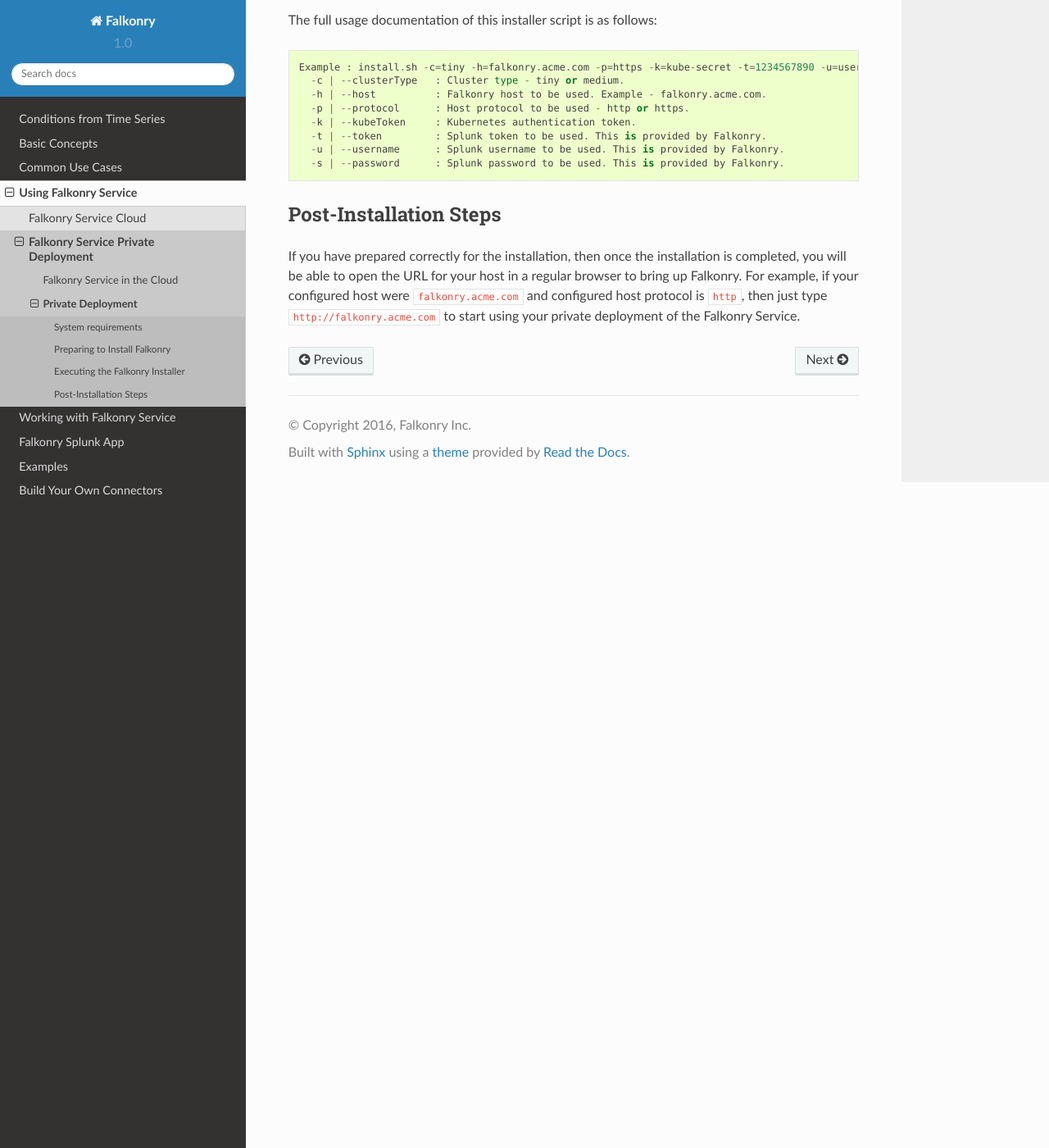
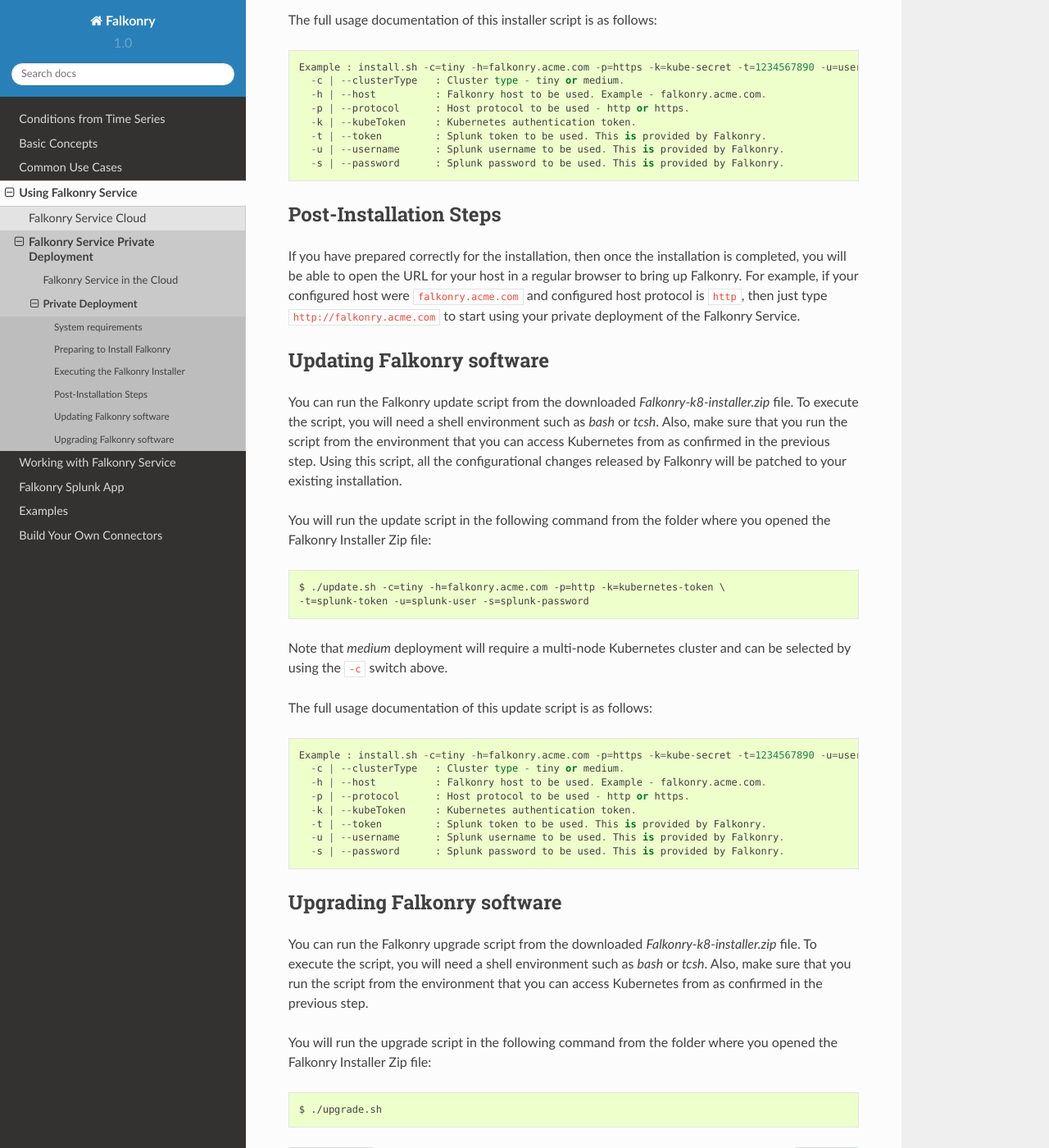
Before and after one commit to suhas-mehta/support, a Sphinx documentation site: the page built from docs/using/deployment.rst, in a window 1280 px wide and 1400 px high, scrolled down 2111 px. Shown: the whole window at 82% size. Built offline with Sphinx 7.4.7 and the Read the Docs theme 2.0.0, drawn with Linux system fonts in a browser that asks for light colours; some of the changed text lies outside the part shown.

Commit message:
adding update and upgrade note

```diff
--- a/docs/using/deployment.rst
+++ b/docs/using/deployment.rst
@@ -84,7 +84,7 @@
 Executing the Falkonry Installer
 --------------------------------
 
-You can run the Falkonry installer from the downloaded `falkonry.zip` file. To execute the
+You can run the Falkonry installer from the downloaded `Falkonry-k8-installer.zip` file. To execute the
 installer, you will need a shell environment such as `bash` or `tcsh`. Also, make sure
 that you run the Falkonry installer from the environment that you can access Kubernetes
 from as confirmed in the previous step.
@@ -117,3 +117,45 @@
 Falkonry. For example, if your configured host were ``falkonry.acme.com`` and configured
 host protocol is ``http``, then just type ``http://falkonry.acme.com`` to start using
 your private deployment of the Falkonry Service.
+
+Updating Falkonry software
+--------------------------
+
+You can run the Falkonry update script from the downloaded `Falkonry-k8-installer.zip` file. To execute the
+script, you will need a shell environment such as `bash` or `tcsh`. Also, make sure
+that you run the script from the environment that you can access Kubernetes
+from as confirmed in the previous step. Using this script, all the configurational changes released by Falkonry
+will be patched to your existing installation.
+
+You will run the update script in the following command from the folder where you opened the
+Falkonry Installer Zip file::
+
+  $ ./update.sh -c=tiny -h=falkonry.acme.com -p=http -k=kubernetes-token \
+  -t=splunk-token -u=splunk-user -s=splunk-password
+
+Note that `medium` deployment will require a multi-node Kubernetes cluster and can be
+selected by using the ``-c`` switch above.
+
+The full usage documentation of this update script is as follows::
+
+  Example : install.sh -c=tiny -h=falkonry.acme.com -p=https -k=kube-secret -t=1234567890 -u=username -s=secret
+    -c | --clusterType   : Cluster type - tiny or medium.
+    -h | --host          : Falkonry host to be used. Example - falkonry.acme.com.
+    -p | --protocol      : Host protocol to be used - http or https.
+    -k | --kubeToken     : Kubernetes authentication token.
+    -t | --token         : Splunk token to be used. This is provided by Falkonry.
+    -u | --username      : Splunk username to be used. This is provided by Falkonry.
+    -s | --password      : Splunk password to be used. This is provided by Falkonry.
+
+Upgrading Falkonry software
+---------------------------
+
+You can run the Falkonry upgrade script from the downloaded `Falkonry-k8-installer.zip` file. To execute the
+script, you will need a shell environment such as `bash` or `tcsh`. Also, make sure
+that you run the script from the environment that you can access Kubernetes
+from as confirmed in the previous step.
+
+You will run the upgrade script in the following command from the folder where you opened the
+Falkonry Installer Zip file::
+
+  $ ./upgrade.sh
```
